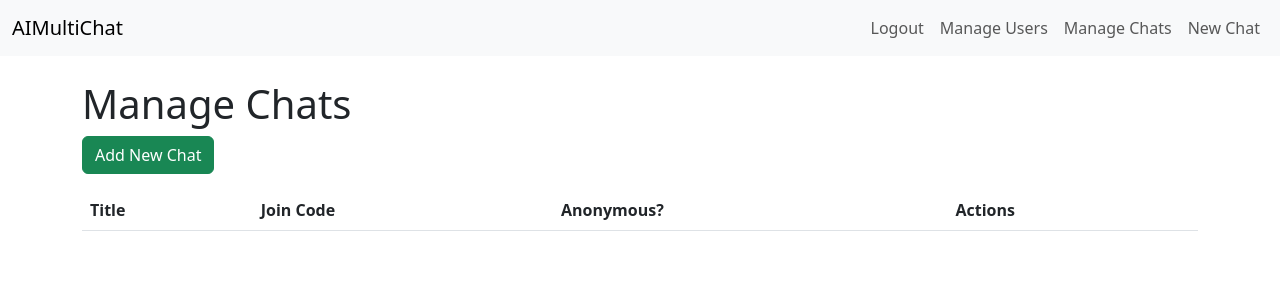
After one commit to turbotas/AIMultiChat, a Flask app: page /admin/chats/ in a window 1280 px wide. The commit adds this page. Shown: the top 300 px of the page. Run offline with Flask 3, Linux system fonts and the light colour scheme; the visitor is signed in with stand-in values (Sample User, id 1); lists and menus that the app fills with data are empty.

Commit message:
Authentication, personalities and basic chat management

```diff
--- a/app.py
+++ b/app.py
@@ -1,7 +1,7 @@
 from flask import Flask, render_template, request, redirect, url_for
 from dotenv import load_dotenv
 from extensions import load_personalities
-import os, uuid  # Remove SSL, waitress, gunicorn imports
+import os
 
 # Load environment variables from .env file
 load_dotenv()
@@ -16,32 +16,52 @@ from extensions import db, socketio
 db.init_app(app)
 socketio.init_app(app, async_mode='threading')  # Return to default async mode
 
+# Import models and blueprints
+from models import HumanUser, AIAgent, Chat, ChatParticipant, ChatHistory, User
+from auth import auth_bp
+from auth.admin import admin_bp
+from auth.admin_chat import admin_chat_bp
+
+# Register Blueprints
+app.register_blueprint(auth_bp)
+app.register_blueprint(admin_bp)
+app.register_blueprint(admin_chat_bp)
+
 # Import the event handlers AFTER socketio is initialized.
 import socketio_events
-
-from models import HumanUser, AIAgent, Chat, ChatParticipant, ChatHistory
 
 @app.route('/')
 def index():
     return render_template('index.html')
 
-@app.route('/create_chat', methods=['POST'])
-def create_chat():
-    join_code = uuid.uuid4().hex[:8]
-    owner_user_id = 1  # Placeholder for now
-    new_chat = Chat(owner_user_id=owner_user_id, join_code=join_code)
-    db.session.add(new_chat)
-    db.session.commit()
-    return redirect(url_for('chat_room', chat_id=new_chat.id))
+@app.route('/chat/<string:join_code>')
+def chat_room(join_code):
+    chat = Chat.query.filter_by(join_code=join_code).first()
+    if not chat:
+        flash('Error: Chat room not found.', 'danger')
+        return redirect(url_for('index'))
 
-@app.route('/chat/<int:chat_id>')
-def chat_room(chat_id):
-    personalities = load_personalities().keys()  # Load personalities
-    messages = ChatHistory.query.filter_by(chat_id=str(chat_id)).order_by(ChatHistory.id).all()
-    return render_template('chat.html', chat_id=chat_id, messages=messages, personalities=personalities)
+    personalities = load_personalities().keys()  # Ensure personalities are loaded
+    messages = ChatHistory.query.filter_by(chat_id=str(chat.id)).order_by(ChatHistory.id).all()
+
+    return render_template('chat.html', chat_id=join_code, messages=messages, personalities=personalities)
+
 
 if __name__ == '__main__':
     with app.app_context():
         db.create_all()  # Ensure tables are created
+
+        # Auto-create Admin account if none exists
+        if User.query.count() == 0:
+            admin = User(
+                username='admin@example.com',
+                friendly_name='Admin',
+                is_admin=True
+            )
+            admin.set_password('admin123')  # Known password for initial setup
+            db.session.add(admin)
+            db.session.commit()
+
     print("🚀 Starting in development mode (no SSL)")
+
     socketio.run(app, host='0.0.0.0', port=5000, debug=True)
--- /dev/null
+++ b/auth/__init__.py
@@ -0,0 +1 @@
+from .auth import auth_bp
--- /dev/null
+++ b/auth/admin_chat.py
@@ -0,0 +1,61 @@
+from flask import Blueprint, render_template, request, redirect, url_for, flash, session
+from extensions import db
+from models import Chat
+import uuid  # For generating unique join codes
+
+admin_chat_bp = Blueprint('admin_chat', __name__, url_prefix='/admin/chats')
+
+# Admin-only access decorator
+def admin_required(f):
+    def wrapper(*args, **kwargs):
+        if not session.get('is_admin'):
+            flash('Access denied. Admin only.', 'danger')
+            return redirect(url_for('index'))
+        return f(*args, **kwargs)
+    wrapper.__name__ = f.__name__  # Flask expects function names
+    return wrapper
+
+# List chats
+@admin_chat_bp.route('/')
+@admin_required
+def chat_list():
+    chats = Chat.query.all()
+    return render_template('admin/chat_list.html', chats=chats)
+
+# Add or Edit a chat
+@admin_chat_bp.route('/edit/<string:join_code>', methods=['GET', 'POST'])
+@admin_chat_bp.route('/add', methods=['GET', 'POST'])
+@admin_required
+def chat_form(join_code=None):
+    chat = Chat.query.filter_by(join_code=join_code).first() if join_code else None
+
+    if request.method == 'POST':
+        title = request.form['title']
+        allow_anonymous = 'allow_anonymous' in request.form
+
+        if chat:  # Editing
+            chat.title = title
+            chat.allow_anonymous = allow_anonymous
+        else:  # Adding
+            join_code = str(uuid.uuid4())  # 36-character UUID
+            new_chat = Chat(title=title, allow_anonymous=allow_anonymous, join_code=join_code, owner_user_id=session['user_id'])
+            db.session.add(new_chat)
+
+        db.session.commit()
+        flash('Chat saved successfully.', 'success')
+        return redirect(url_for('admin_chat.chat_list'))
+
+    return render_template('admin/chat_edit.html', chat=chat)
+
+# Delete chat
+@admin_chat_bp.route('/delete/<string:join_code>', methods=['POST'])
+@admin_required
+def chat_delete(join_code):
+    chat = Chat.query.filter_by(join_code=join_code).first()
+    if chat:
+        db.session.delete(chat)
+        db.session.commit()
+        flash('Chat deleted successfully.', 'success')
+    else:
+        flash('Chat not found.', 'danger')
+    return redirect(url_for('admin_chat.chat_list'))
--- /dev/null
+++ b/templates/admin/chat_list.html
@@ -0,0 +1,32 @@
+{% extends "base.html" %}
+{% block content %}
+<h1>Manage Chats</h1>
+<a href="{{ url_for('admin_chat.chat_form') }}" class="btn btn-success mb-3">Add New Chat</a>
+
+<table class="table table-striped">
+    <thead>
+        <tr>
+            <th>Title</th>
+            <th>Join Code</th>
+            <th>Anonymous?</th>
+            <th>Actions</th>
+        </tr>
+    </thead>
+    <tbody>
+        {% for chat in chats %}
+        <tr>
+            <td>{{ chat.title }}</td>
+            <td>{{ chat.join_code }}</td>
+            <td>{{ 'Yes' if chat.allow_anonymous else 'No' }}</td>
+            <td>
+                <a href="{{ url_for('admin_chat.chat_form', join_code=chat.join_code) }}" class="btn btn-primary btn-sm">Edit</a>
+                <form action="{{ url_for('admin_chat.chat_delete', join_code=chat.join_code) }}" method="post">
+                    <button type="submit" class="btn btn-danger btn-sm">Delete</button>
+                </form>
+                <a href="{{ url_for('chat_room', join_code=chat.join_code) }}" class="btn btn-primary btn-sm">Join</a>  <!-- NEW Join Button -->
+            </td>
+        </tr>
+        {% endfor %}
+    </tbody>
+</table>
+{% endblock %}
--- a/templates/base.html
+++ b/templates/base.html
@@ -2,16 +2,65 @@
 <html>
 <head>
   <title>{% block title %}AIMultiChat{% endblock %}</title>
-  <!-- Bootstrap CSS -->
   <link href="https://cdn.jsdelivr.net/npm/bootstrap@5.3.0/dist/css/bootstrap.min.css" rel="stylesheet">
-  <!-- Optional custom styles -->
   <link rel="stylesheet" href="/static/styles.css">
 </head>
 <body>
+  <nav class="navbar navbar-expand-lg navbar-light bg-light mb-4">
+    <div class="container-fluid">
+      <a class="navbar-brand" href="/">AIMultiChat</a>
+      <div class="collapse navbar-collapse">
+        <ul class="navbar-nav ms-auto">
+          {% if 'user_id' in session %}
+            <li class="nav-item">
+              <a class="nav-link" href="{{ url_for('auth.logout') }}">Logout</a>
+            </li>
+          {% else %}
+            <li class="nav-item">
+              <a class="nav-link" href="{{ url_for('auth.login') }}">Login</a>
+            </li>
+            <li class="nav-item">
+              <a class="nav-link" href="{{ url_for('auth.register') }}">Register</a>
+            </li>
+          {% endif %}
+          {% if 'is_admin' in session and session['is_admin'] %}
+            <li class="nav-item">
+            <a class="nav-link" href="{{ url_for('admin.user_list') }}">Manage Users</a>
+            </li>
+          {% endif %}
+          {% if session.get('is_admin') %}
+            <li class="nav-item">
+            <a class="nav-link" href="{{ url_for('admin_chat.chat_list') }}">Manage Chats</a>
+            </li>
+          {% endif %}
+          {% if session.get('is_admin') %}
+            <li class="nav-item">
+            <a class="nav-link" href="{{ url_for('admin_chat.chat_form') }}">New Chat</a>
+            </li>
+          {% endif %}
+        </ul>
+      </div>
+    </div>
+  </nav>
+
+  <!-- Flash messages display -->
+  <div class="container">
+    {% with messages = get_flashed_messages(with_categories=True) %}
+      {% if messages %}
+        {% for category, message in messages %}
+          <div class="alert alert-{{ category }} alert-dismissible fade show" role="alert">
+            {{ message }}
+            <button type="button" class="btn-close" data-bs-dismiss="alert" aria-label="Close"></button>
+          </div>
+        {% endfor %}
+      {% endif %}
+    {% endwith %}
+  </div>
+
   <div class="container my-4">
     {% block content %}{% endblock %}
   </div>
-  <!-- Bootstrap JS (optional) -->
+
   <script src="https://cdn.jsdelivr.net/npm/bootstrap@5.3.0/dist/js/bootstrap.bundle.min.js"></script>
 </body>
 </html>
--- a/templates/chat.html
+++ b/templates/chat.html
@@ -25,12 +25,13 @@
 <script src="https://cdnjs.cloudflare.com/ajax/libs/socket.io/4.5.4/socket.io.js"></script>
 <script>
   const chatId = "{{ chat_id }}";
-  const username = prompt("Enter your name:") || "Anonymous";
+  const isAuthenticated = "{{ 'user_id' in session }}" === "True";
+  const username = isAuthenticated ? "{{ session['username'] }}" : `anon-${Math.floor(Math.random() * 900) + 100}`;
   const socket = io();
 
   socket.on('connect', () => {
     console.log("Connected to the server!");
-    socket.emit('join', {chat_id: chatId, username: username});
+    socket.emit('join', { chat_id: chatId, username: username });
     setTimeout(() => {
       const chatDiv = document.getElementById('chat');
       chatDiv.scrollTop = chatDiv.scrollHeight; // Scroll to bottom after joining
--- a/templates/index.html
+++ b/templates/index.html
@@ -3,8 +3,5 @@
 {% block content %}
 <div class="text-center">
   <h1 class="my-4">Welcome to AIMultiChat</h1>
-  <form action="{{ url_for('create_chat') }}" method="post">
-    <button type="submit" class="btn btn-success">Create a New Chat</button>
-  </form>
 </div>
 {% endblock %}
```
Also changed, not shown: auth/admin.py (added, +70 -0 lines), auth/auth.py (added, +52 -0 lines), models.py (+17 -1 lines), socketio_events.py (+56 -20 lines), templates/admin/chat_edit.html (added, +20 -0 lines), templates/admin/user_edit.html (added, +30 -0 lines), templates/admin/user_list.html (added, +37 -0 lines), templates/login.html (added, +21 -0 lines), templates/register.html (added, +21 -0 lines).
